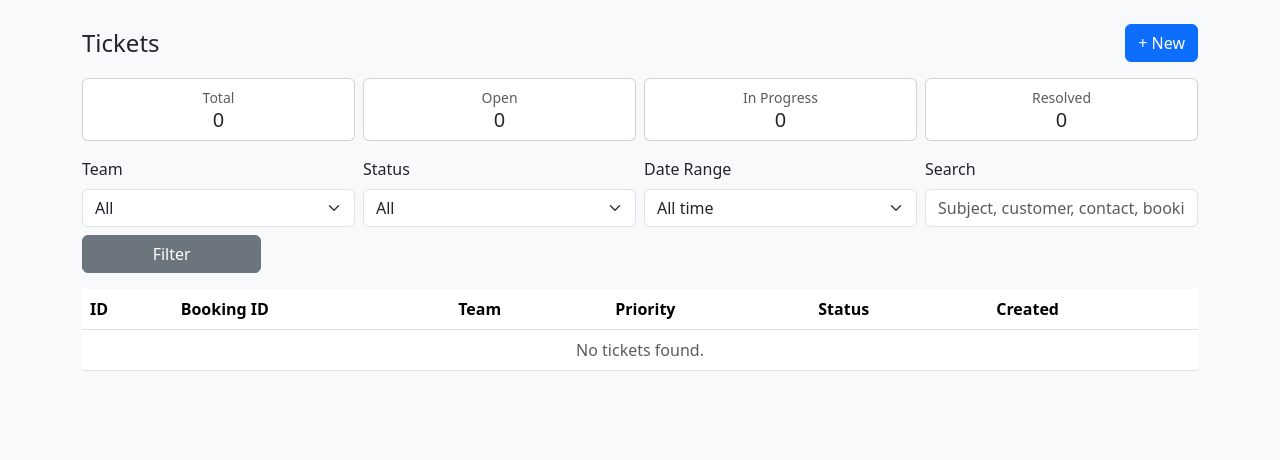
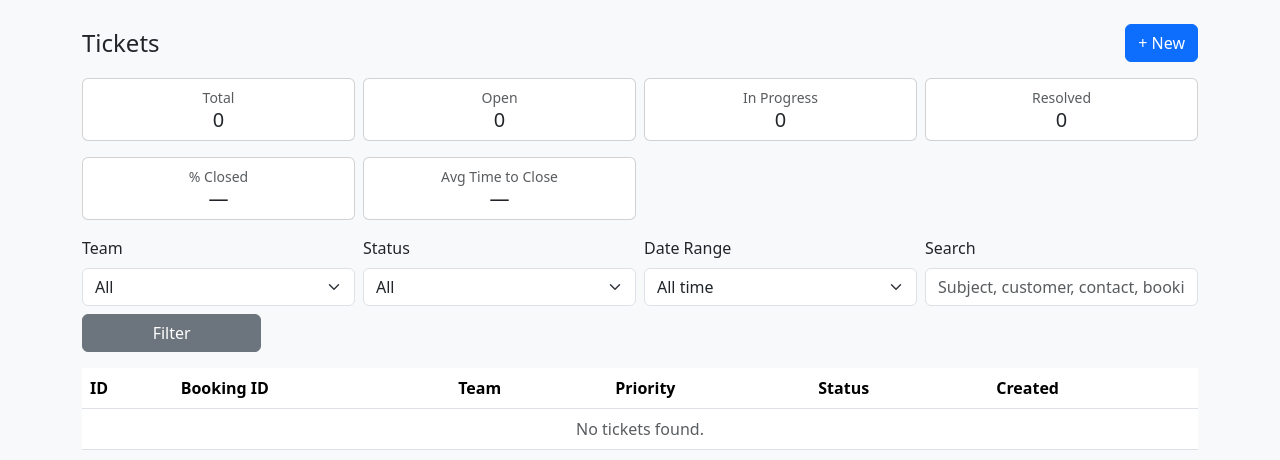
Before and after one commit to cg-creator/deyor-escalations, a Flask app: page /tickets in a window 1280 px wide. Shown: the part 57-517 px from the top of the page. Run offline with Flask 3, Linux system fonts and the light colour scheme; a user stored in the database is signed in.

Commit message:
feat(ui): dashboard metrics (% closed, avg close time), auto resolver name, admin delete; add /health & /ready

```diff
--- a/app.py
+++ b/app.py
@@ -247,8 +247,42 @@
     inprog_count = query.filter(Ticket.status == 'In Progress').count()
     resolved_count = query.filter(Ticket.status == 'Resolved').count()
 
+    # Derived metrics
+    closed_pct = None
+    if total_count > 0:
+        try:
+            closed_pct = round((resolved_count / total_count) * 100)
+        except Exception:
+            closed_pct = None
+
+    # Average time to close among resolved tickets within the filtered query
+    avg_close_human = '—'
+    try:
+        resolved_tickets = query.filter(Ticket.status == 'Resolved', Ticket.resolved_at.isnot(None)).all()
+        deltas = [
+            (t.resolved_at - t.created_at).total_seconds()
+            for t in resolved_tickets
+            if t.resolved_at and t.created_at and t.resolved_at >= t.created_at
+        ]
+        if deltas:
+            avg_sec = sum(deltas) / len(deltas)
+            minutes = int(avg_sec // 60)
+            if minutes < 60:
+                avg_close_human = f"{minutes}m"
+            else:
+                hours = minutes // 60
+                minutes = minutes % 60
+                if hours < 24:
+                    avg_close_human = f"{hours}h {minutes}m"
+                else:
+                    days = hours // 24
+                    hours = hours % 24
+                    avg_close_human = f"{days}d {hours}h"
+    except Exception:
+        avg_close_human = '—'
+
     tickets = query.order_by(Ticket.created_at.desc()).all()
-    return render_template('tickets_list.html', tickets=tickets, TEAMS=TEAMS, PRIORITIES=PRIORITIES, STATUSES=STATUSES, current_team=team, current_status=status, q=q, total_count=total_count, open_count=open_count, inprog_count=inprog_count, resolved_count=resolved_count, current_date_range=date_range, start_date=start_date, end_date=end_date)
+    return render_template('tickets_list.html', tickets=tickets, TEAMS=TEAMS, PRIORITIES=PRIORITIES, STATUSES=STATUSES, current_team=team, current_status=status, q=q, total_count=total_count, open_count=open_count, inprog_count=inprog_count, resolved_count=resolved_count, closed_pct=closed_pct, avg_close_time=avg_close_human, current_date_range=date_range, start_date=start_date, end_date=end_date)
 
 
 @app.route('/tickets/new', methods=['GET', 'POST'])
@@ -325,13 +359,14 @@
     if not body:
         flash('Comment cannot be empty.', 'danger')
         return redirect(url_for('ticket_detail', ticket_id=ticket_id))
-
     author = getattr(current_user, 'name', None)
     c = Comment(ticket_id=t.id, author=author or None, body=body)
     db.session.add(c)
     db.session.commit()
     flash('Comment added.', 'success')
     return redirect(url_for('ticket_detail', ticket_id=ticket_id))
+
+
 
 
 @app.route('/tickets/<int:ticket_id>/resolve', methods=['POST'])
@@ -341,7 +376,7 @@
     if t.status != 'Resolved':
         t.status = 'Resolved'
         t.resolved_at = datetime.utcnow()
-        t.resolved_by = request.form.get('resolved_by', '').strip() or None
+        t.resolved_by = getattr(current_user, 'name', None)
         db.session.commit()
         try:
             notify_resolved(t)
@@ -357,7 +392,7 @@
 def update_status(ticket_id: int):
     t = Ticket.query.get_or_404(ticket_id)
     new_status = request.form.get('status', '').strip()
-    actor = request.form.get('actor', '').strip() or None
+    actor = getattr(current_user, 'name', None)
     if new_status not in STATUSES:
         flash('Invalid status.', 'danger')
         return redirect(url_for('ticket_detail', ticket_id=ticket_id))
@@ -536,6 +571,29 @@
     return render_template('admin_users.html', users=users, TEAMS=TEAMS)
 
 
+@app.route('/admin/users/<int:user_id>/delete', methods=['POST'])
+@login_required
+def delete_user(user_id: int):
+    if not admin_required():
+        return redirect(url_for('list_tickets'))
+    u = User.query.get_or_404(user_id)
+    if u.id == current_user.id:
+        flash("You can't delete your own account.", 'danger')
+        return redirect(url_for('admin_users'))
+    if u.role == 'admin' and User.query.filter_by(role='admin').count() <= 1:
+        flash("Can't delete the last admin.", 'danger')
+        return redirect(url_for('admin_users'))
+    # Detach from any assigned tickets and clean association rows
+    try:
+        db.session.execute(text("DELETE FROM ticket_assignees WHERE user_id = :uid"), {'uid': u.id})
+    except Exception as e:
+        print(f"[warn] failed to clean ticket_assignees for user {u.id}: {e}")
+    db.session.delete(u)
+    db.session.commit()
+    flash('User deleted.', 'success')
+    return redirect(url_for('admin_users'))
+
+
 @app.route('/admin/founders', methods=['GET', 'POST'])
 @login_required
 def admin_founders():
@@ -578,6 +636,21 @@
     return redirect(url_for('login'))
 
 
+# Health and readiness endpoints for Render
+@app.route('/health')
+def health():
+    return {'status': 'ok'}
+
+
+@app.route('/ready')
+def ready():
+    try:
+        db.session.execute(text('SELECT 1'))
+        return {'status': 'ready'}
+    except Exception:
+        return {'status': 'degraded'}, 503
+
+
 if __name__ == '__main__':
     port = int(os.getenv('PORT', '5000'))
     app.run(host='0.0.0.0', port=port, debug=True)
--- a/templates/ticket_detail.html
+++ b/templates/ticket_detail.html
@@ -23,7 +23,6 @@
       {% if t.status != 'Resolved' %}
         <form method="post" action="{{ url_for('update_status', ticket_id=t.id) }}" class="d-flex gap-2 align-items-center">
           <input type="hidden" name="status" value="Resolved">
-          <input type="text" name="actor" class="form-control" placeholder="Your name (optional)" style="max-width: 220px;">
           <button class="btn btn-success" type="submit">Mark Resolved</button>
         </form>
       {% else %}
--- a/templates/tickets_list.html
+++ b/templates/tickets_list.html
@@ -35,6 +35,25 @@
         <div class="card-body p-2">
           <div class="text-muted small">Resolved</div>
           <div class="h5 mb-0">{{ resolved_count }}</div>
+        </div>
+      </div>
+    </div>
+  </div>
+
+  <div class="row g-2 mb-3">
+    <div class="col-6 col-md-3">
+      <div class="card text-center">
+        <div class="card-body p-2">
+          <div class="text-muted small">% Closed</div>
+          <div class="h5 mb-0">{{ closed_pct is not none and (closed_pct|string + '%') or '—' }}</div>
+        </div>
+      </div>
+    </div>
+    <div class="col-6 col-md-3">
+      <div class="card text-center">
+        <div class="card-body p-2">
+          <div class="text-muted small">Avg Time to Close</div>
+          <div class="h5 mb-0">{{ avg_close_time }}</div>
         </div>
       </div>
     </div>
```
Also changed, not shown: templates/admin_users.html (+11 -1 lines).
